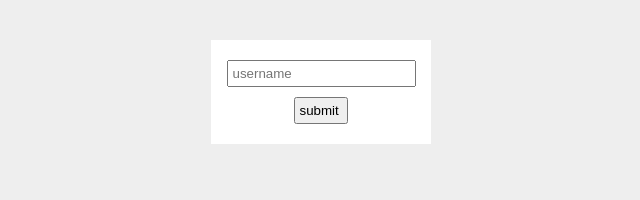
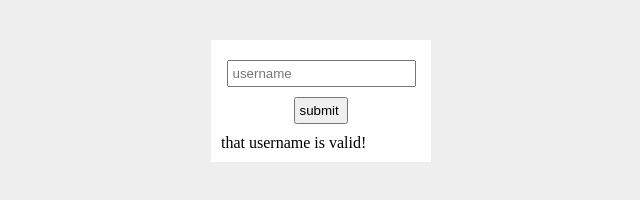
Before and after one commit to mar-kalinowski/JS-practice, a plain HTML site: page chapter_7/index.html in a window 1280 px wide. Both pictures are taken after typing "Sample" into the empty fields and a click on the input "submit". Shown: the whole page, without its empty margins (319-959 px from the left). Drawn offline with Linux system fonts and the light colour scheme.

Commit message:
simple validation added

```diff
--- a/chapter_7/index.html
+++ b/chapter_7/index.html
@@ -11,6 +11,7 @@
     <form class="signup-form">
         <input type="text" name="username" placeholder="username">
         <input type="submit" value="submit ">
+        <div class="feedback"></div>
     </form>
 
 
--- a/chapter_7/script .js
+++ b/chapter_7/script .js
@@ -1,10 +1,44 @@
-const form = document.querySelector('form')
+const form = document.querySelector(".signup-form");
 // const username = document.querySelector('#username')
+const feedback = document.querySelector(".feedback");
 
-form.addEventListener('submit', (e) => {
-    e.preventDefault();
+form.addEventListener("submit", (e) => {
+  e.preventDefault();
 
-    console.log(form.username.value)
-    // console.log(username.value)
-    e.target.reset()
-})
+//   console.log(form.username.value);
+//   // console.log(username.value)
+//   e.target.reset();
+
+  // validation
+  const username = form.username.value;
+  const usernamePattern = /^[a-zA-Z]{6,12}$/;
+
+  // console.log(usernamePattern.test(username))
+
+  if (usernamePattern.test(username)) {
+    // feedback good info
+    feedback.textContent = "that username is valid!";
+  } else {
+    // feedback help info
+    feedback.textContent =
+      "username must contain letters only & be between 6 & 12 characters long";
+  }
+  e.target.reset()
+});
+
+// testing RegEx
+
+// const username = 'marcin'
+// const pattern = /^[a-zA-Z]{6,12}$/
+
+// let result = pattern.test(username)
+// console.log(result)
+
+// if(result){
+//     console.log('regex test passed :)')
+// } else {
+//     console.log('regex test failed :(')
+//}
+
+// let result = username.search(pattern)
+// console.log(result)
```
